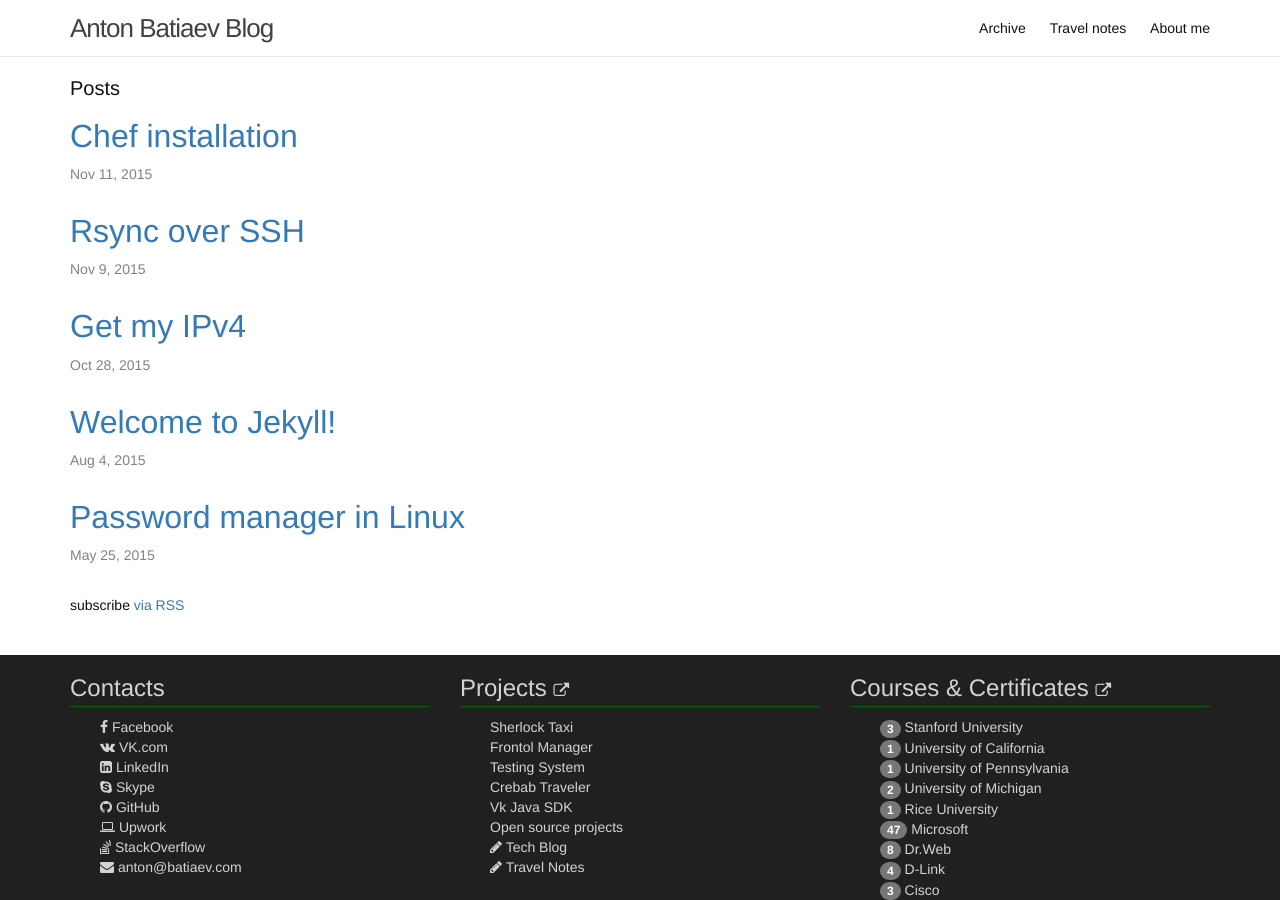
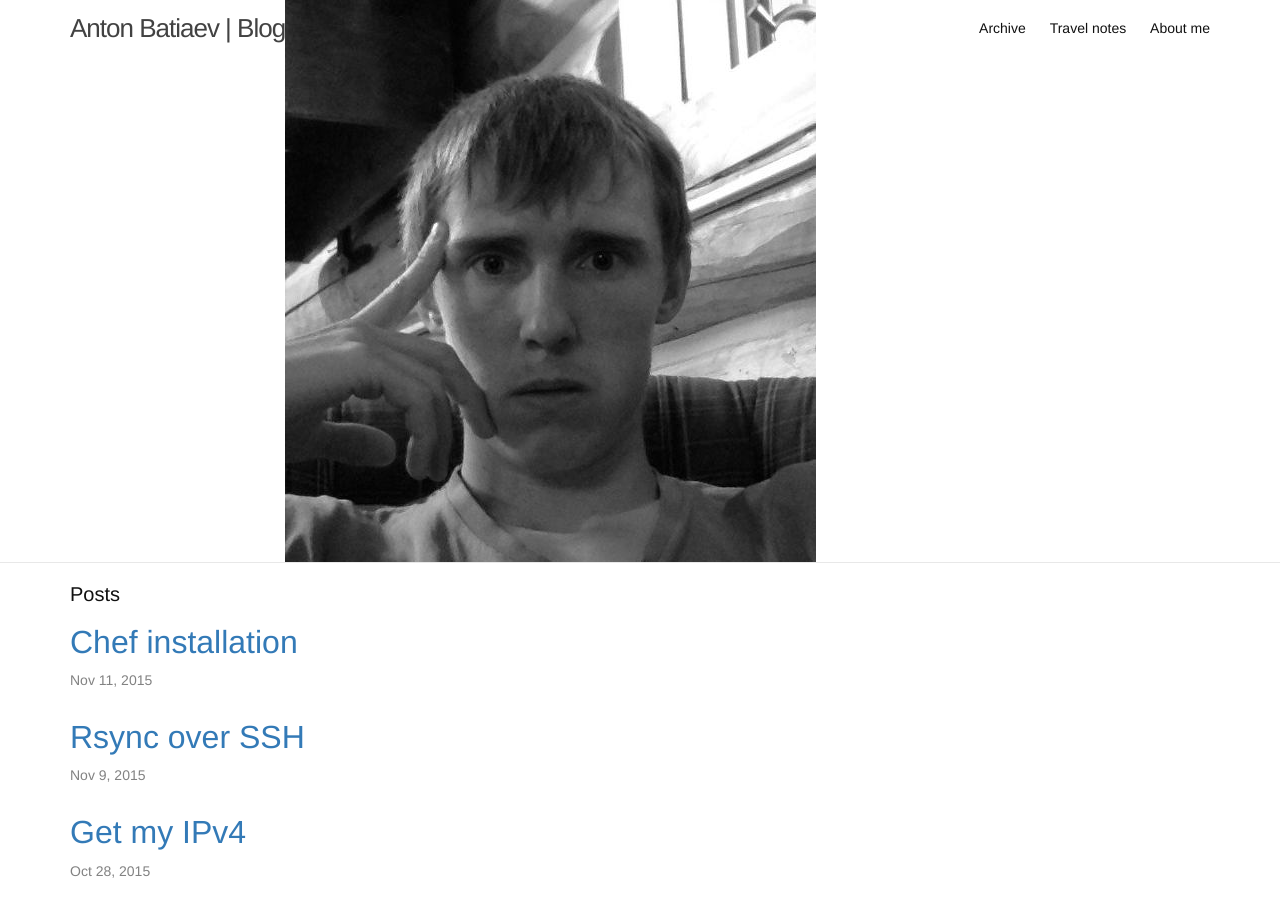
Before and after one commit to Batiaev/blog, a Jekyll site: the page built from index.html, in a window 1280 px wide and 900 px high. Built offline with Jekyll 4.4.1, drawn with Linux system fonts in a browser that asks for light colours.

Commit message:
fix title

```diff
--- a/_config.yml
+++ b/_config.yml
@@ -1,5 +1,5 @@
 # Site settings
-title: Anton Batiaev Blog
+title: Blog
 email: anton@batiaev.com
 description: > # this means to ignore newlines until "baseurl:"
   My personal blog about different subjects.
--- /dev/null
+++ b/_data/contact.yml
@@ -0,0 +1 @@
+fullname: Anton Batiaev
--- a/_includes/header.html
+++ b/_includes/header.html
@@ -1,6 +1,7 @@
 <header class="site-header">
   <div class="container">
-    <a class="site-title" href="{{ site.baseurl }}/">{{ site.title }}</a>
+    <a href="{{ site.baseurl }}/"><img alt="Anton Batiaev" class="logo" src="{{ site.baseurl }}/img/anbat.jpg"></a>
+    <span class="site-title">{{ site.data.contact.fullname }} | {{ site.title }}</span>
     <nav class="site-nav">
       <div class="trigger">
         <!-- {% for page in site.pages %}
```
Also changed, not shown: img/anbat.jpg (added).
